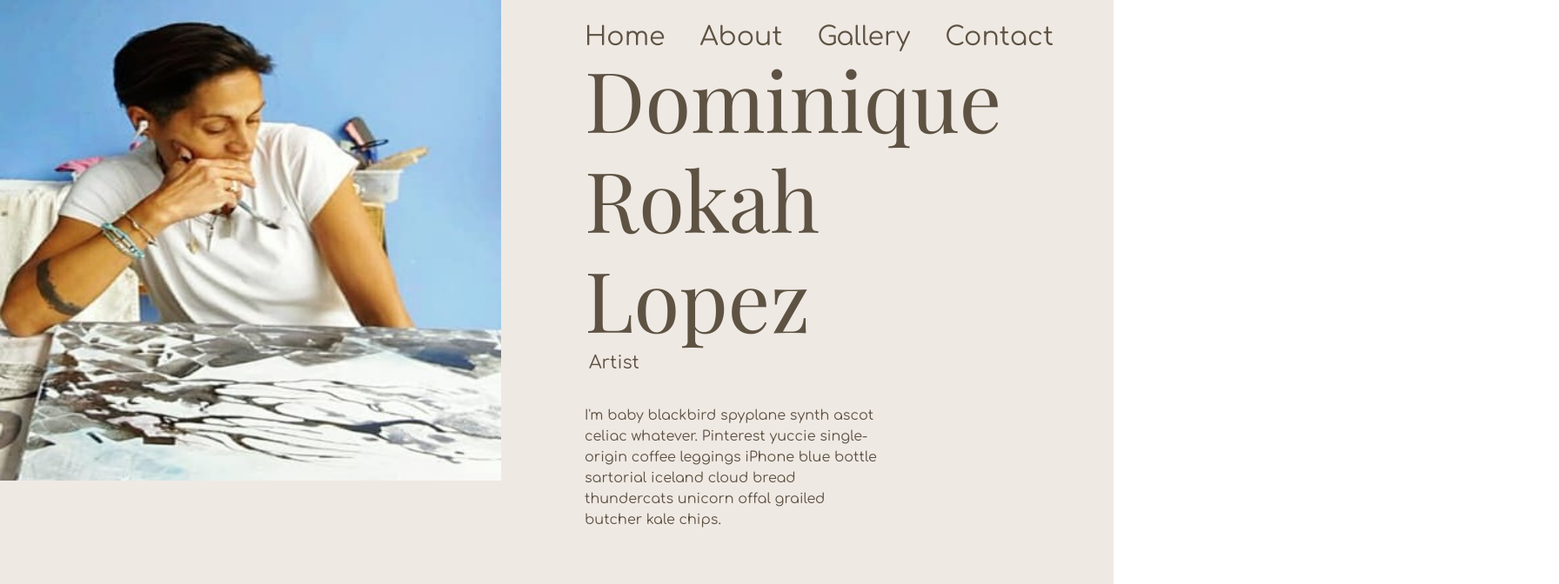
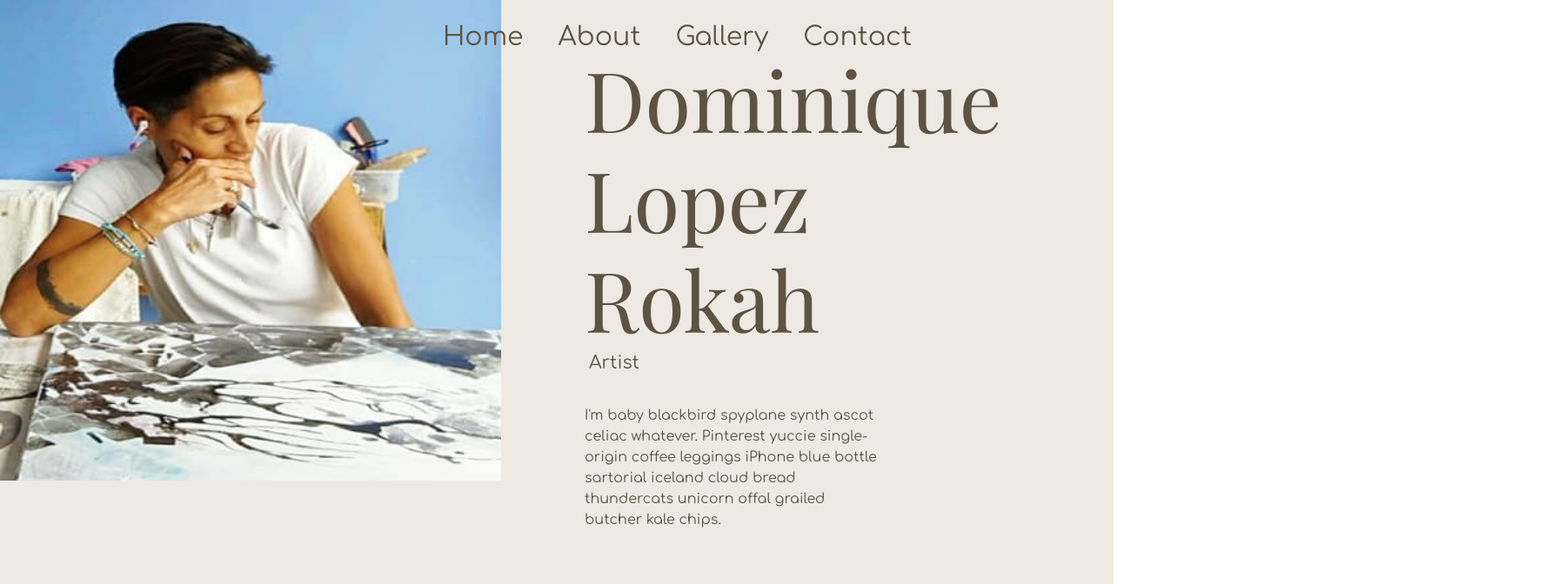
Before and after one commit to MiniManch/DomiArtAgain, a Vue app: page / in a window 1280 px wide. Shown: the top 672 px of the page at 87% size, 1792 px wide, since content can reach past the window. Built offline with nearby package versions, Linux system fonts and the light colour scheme; a web font is replaced by a local one.

Commit message:
Starting a restructured navbar that will work for all pages

```diff
--- a/src/components/Gallery/GalleryComponent.vue
+++ b/src/components/Gallery/GalleryComponent.vue
@@ -1,6 +1,5 @@
 <template>
   <div class="everything">
-    <MainNavbar />
     <GalleryNav />
     <div :class="['GalleryContainer']">
       <div class="arrowContainer">
@@ -30,8 +29,6 @@ import { convertArrays } from '../../utils/utilFuncs.js';
 import 'animate.css';
 
 import GalleryNav from './GalleryNav.vue';
-import MainNavbar from '../General/MainNavbar.vue';
-
 export default {
   data() {
     return {
@@ -120,7 +117,6 @@ export default {
 
   components: {
     GalleryNav,
-    MainNavbar
   }
 };
 </script>
--- /dev/null
+++ b/src/components/General/FinalNavbar.vue
@@ -0,0 +1,114 @@
+<template>
+    <nav :class="navStyle">
+        <div class="hamburger-icon" @click="toggleNavbar" v-if="!isOpen && !isLandscape">
+            <img src="../../../public/images/icons/menu/menu.png" alt="Menu">
+        </div>
+        <ul>
+            <li><router-link :to="{ name: 'home' }">Home</router-link></li>
+            <li><router-link :to="{ name: 'about' }">About</router-link></li>
+            <li><router-link :to="{ name: 'gallery' }">Gallery</router-link></li>
+            <li><router-link :to="{ name: 'contact' }">Contact</router-link></li>
+        </ul>
+    </nav>
+  </template>
+
+<script>
+import 'animate.css';
+
+export default {
+    name: 'NavbarBaby',
+    data() {
+        return {
+            navStyle: null,
+            isOpen:null,
+            isLandscape : null
+        }
+    },
+    mounted() {
+        // Add event to window for scrolling
+        window.addEventListener('scroll', this.handleScroll);
+
+        // Check if screen is landscape
+        this.isLandscape = window.matchMedia("(orientation: landscape)").matches;
+        // Set default styles based on mount
+        this.isLandscape ? this.navStyle = 'landing' : this.navStyle = 'smallScreen'
+        this.isLandscape ? this.isOpen = false : this.isOpen = true;
+
+        // Listen for orientation change
+        window.addEventListener("orientationchange", () => {
+        this.isLandscape = window.matchMedia("(orientation: landscape)").matches;
+        });
+    },
+    methods: {
+        vhToPixel(value) {
+            return (value * window.innerHeight) / 100;
+        },
+        handleScroll() {
+            const distanceFromTop = window.scrollY || window.pageYOffset;
+            if (this.vhToPixel(7) < distanceFromTop) {
+                this.navStyle = 'smallScreen'
+            }
+            if (this.vhToPixel(7) > distanceFromTop) {
+                this.navStyle = 'landscape'
+            }
+        }
+    },
+}
+
+</script>
+
+<style scoped>
+@import url('https://fonts.googleapis.com/css2?family=Comfortaa:wght@300;400&display=swap');
+
+.landscape {
+    font-family: 'Comfortaa', sans-serif;
+    padding-top: 20px;
+    width: fit-content;
+    position: fixed;
+
+    right:15%;
+
+    z-index: 5;
+}
+
+.landscape > ul {
+    list-style-type: none;
+    padding: 0;
+    margin: 0;
+}
+
+li {
+    display: inline-block;
+    margin-right: 40px;
+    font-size: 30px;
+    position: relative;
+}
+
+a {
+    text-decoration: none;
+    transition: color 0.3s ease;
+    color: #5E5343;
+}
+
+a::after {
+    content: '';
+    display: block;
+    width: 0;
+    height: 2px;
+    background: #5E5343;
+    transition: width .4s;
+}
+
+a:hover::after {
+    width: 100%;
+    left: 50%;
+}
+
+.hamburger-icon{
+    width:50px;
+}
+
+.hamburger-icon > img{
+    width:100%;
+}
+</style>
--- a/src/components/General/HomeNavbar.vue
+++ b/src/components/General/HomeNavbar.vue
@@ -22,6 +22,7 @@ beforeUnmount() {
 },
 methods: {
   handleScroll() {
+    console.log('heyo')
     const distanceFromTop = window.scrollY || window.pageYOffset;
 
     const vhToPixel = value => (value * window.innerHeight) / 100;
--- a/src/components/General/MainNavbar.vue
+++ b/src/components/General/MainNavbar.vue
@@ -26,7 +26,6 @@
     },
     handleScroll() {
       const distanceFromTop = window.scrollY || window.pageYOffset;
-      // Now you can use these values as thresholds
       if (this.vhToPixel(40) < distanceFromTop){
         this.displayComponent = true;
         this.animation = 'animate__fadeIn';
--- a/src/components/General/MobileNavbar.vue
+++ b/src/components/General/MobileNavbar.vue
@@ -1,13 +1,13 @@
 <template>
-    <div class="containerOfAll">
+    <div class="containerOfAll" >
       <!-- Hamburger icon -->
-      <div class="hamburger-icon" @click="toggleNavbar" v-if="!isOpen">
+      <div class="hamburger-icon" @click="toggleNavbar" v-if="!isOpen" @scroll="Handlescroll">
         <img src="../../../public/images/icons/menu/menu.png" alt="Menu">
       </div>
 
       <!-- Navbar -->
       <nav :class="{ 'navbar-open': isOpen }">
-        <ul>
+        <ul >
           <li @click="toggleNavbar">X</li>
           <li><router-link :to="{ name: 'home' }">Home</router-link></li>
           <li><router-link :to="{ name: 'about' }">About</router-link></li>
@@ -22,7 +22,7 @@
   import 'animate.css';
 
   export default {
-    name: 'MainNavbar',
+    name: 'MobileNavbar',
     data() {
       return {
         isOpen: false
@@ -31,6 +31,9 @@
     methods: {
       toggleNavbar() {
         this.isOpen = !this.isOpen;
+      },
+      Handlescroll(){
+        console.log('scroll')
       }
     }
   }
@@ -38,16 +41,18 @@
 
   <style scoped>
   @import url('https://fonts.googleapis.com/css2?family=Comfortaa:wght@300;400&display=swap');
+
   .containerOfAll{
     position: fixed !important;
     top:0;
-    left:2vh;
+    left:1vh;
+    overflow: hidden;
+    z-index: 1000;
   }
-  /* Hamburger icon styles */
+
   .hamburger-icon {
     cursor: pointer;
     margin-top: 20px;
-    position: fixed;
   }
 
   img{
@@ -58,14 +63,11 @@ nav {
   font-family: 'Comfortaa', sans-serif;
   padding-top: 20px;
   width: fit-content;
-  position: fixed;
   animation-duration: 0.5s;
   padding-top: 0;
-  top: 0;
-  left: 0; /* Adjust this value to control the distance from the left edge */
+  overflow-y: hidden;
 }
 
-/* Updated styles for vertical navbar */
 ul {
   list-style-type: none;
   padding: 0;
--- a/src/components/Home/Home.vue
+++ b/src/components/Home/Home.vue
@@ -1,6 +1,7 @@
 <template>
   <div>
-    <HomePage :navbarComponent="navbarComponent" />
+    <Navbar />
+    <HomePage />
     <Gallery :data="data"/>
     <Contact />
   </div>
@@ -10,8 +11,7 @@
 import Gallery from "../Gallery/GalleryComponent.vue";
 import HomePage from "./HomePage.vue";
 import Contact from "../Contact/ContactPage.vue"
-import MobileNavbar from '../General/MobileNavbar.vue'
-import Navbar from '../General/HomeNavbar.vue'
+import Navbar from "../General/FinalNavbar.vue"
 
 import data from "../../../public/data/GalleryImages.json";
 
@@ -20,30 +20,17 @@ export default {
   data(){
     return{
       data: data,
-      navbarComponent: null
     }
   },
   components: {
     Gallery,
     HomePage,
-    Contact
+    Contact,
+    Navbar
   },
-  mounted() {
-    // Check if screen is landscape
-    this.navbarComponent = this.isLandscape ? Navbar : MobileNavbar;
-    // Listen for orientation change
-    window.addEventListener("orientationchange", () => {
-      this.navbarComponent = this.isLandscape ? Navbar : MobileNavbar;
-    });
-  },
-  computed: {
-    isLandscape() {
-      return window.matchMedia("(orientation: landscape)").matches;
-    }
-  }
+
 };
 </script>
-
 
 <style>
 body{
@@ -64,4 +51,7 @@ export default {
   width:100%;
   height:100%;
 }
+div{
+  position: relative;
+}
 </style>
--- a/src/components/Home/HomePage.vue
+++ b/src/components/Home/HomePage.vue
@@ -5,10 +5,9 @@
     </div>
 
     <div class="right-side">
-      <component :is="navbarComponent" />
 
       <div class="content">
-        <h1 class="title"> <span>Dominique</span> <br> Rokah Lopez</h1>
+        <h1 class="title"> <span>Dominique</span> <br> Lopez Rokah</h1>
         <h2 class="artist">Artist</h2>
         <p class="text">I'm baby blackbird spyplane synth ascot celiac whatever. Pinterest yuccie single-origin coffee leggings iPhone blue bottle sartorial iceland cloud bread thundercats unicorn offal grailed butcher kale chips. </p>
       </div>
@@ -19,12 +18,6 @@
 <script>
 export default {
   name: 'HomePage',
-  props: {
-    navbarComponent: {
-      type: Object,
-      required: true
-    }
-  }
 };
 </script>
 
@@ -35,6 +28,7 @@ export default {
 
 @media screen and (max-width: 600px) {
   .home-container{
+    position: relative;
     display:flex;
     flex-direction: column-reverse;
     width: calc(100% - 10vh); /* Margin from both sides */
```
Lines whose indentation alone changed are shown as unchanged.
